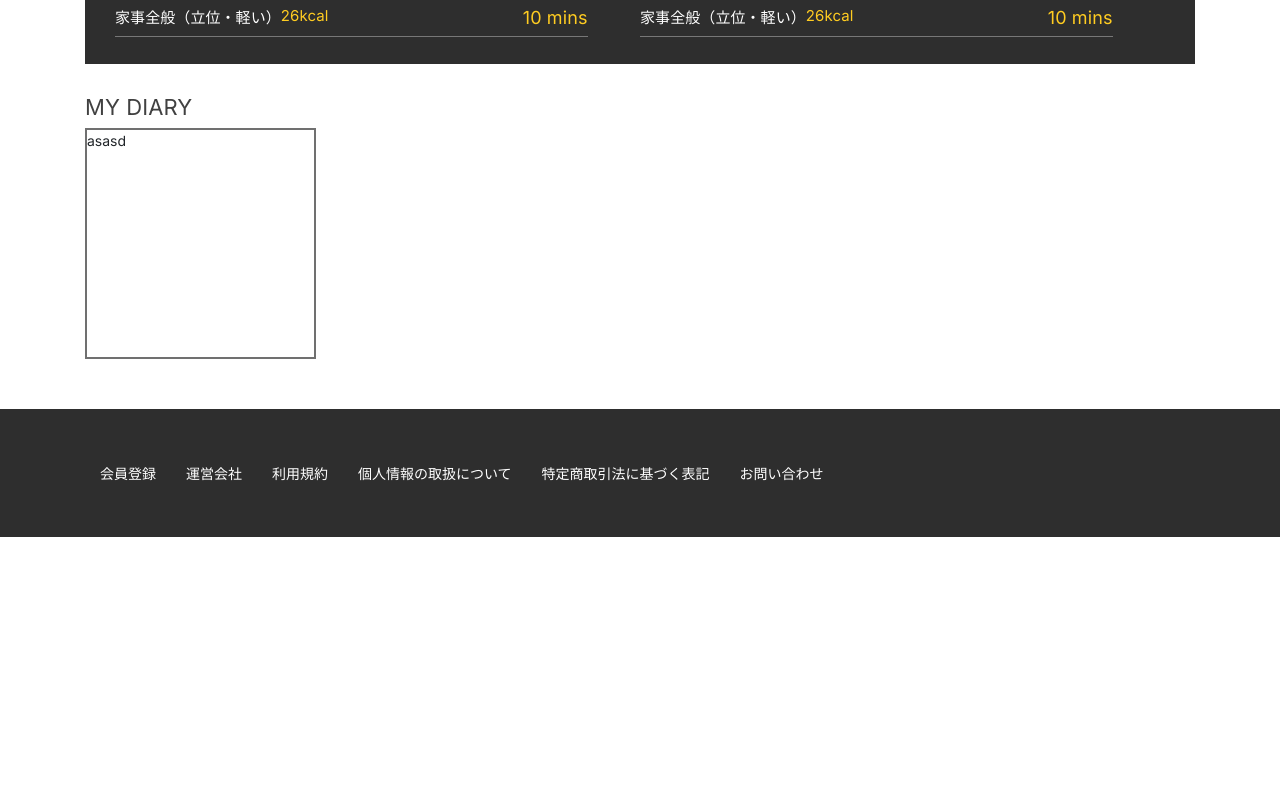
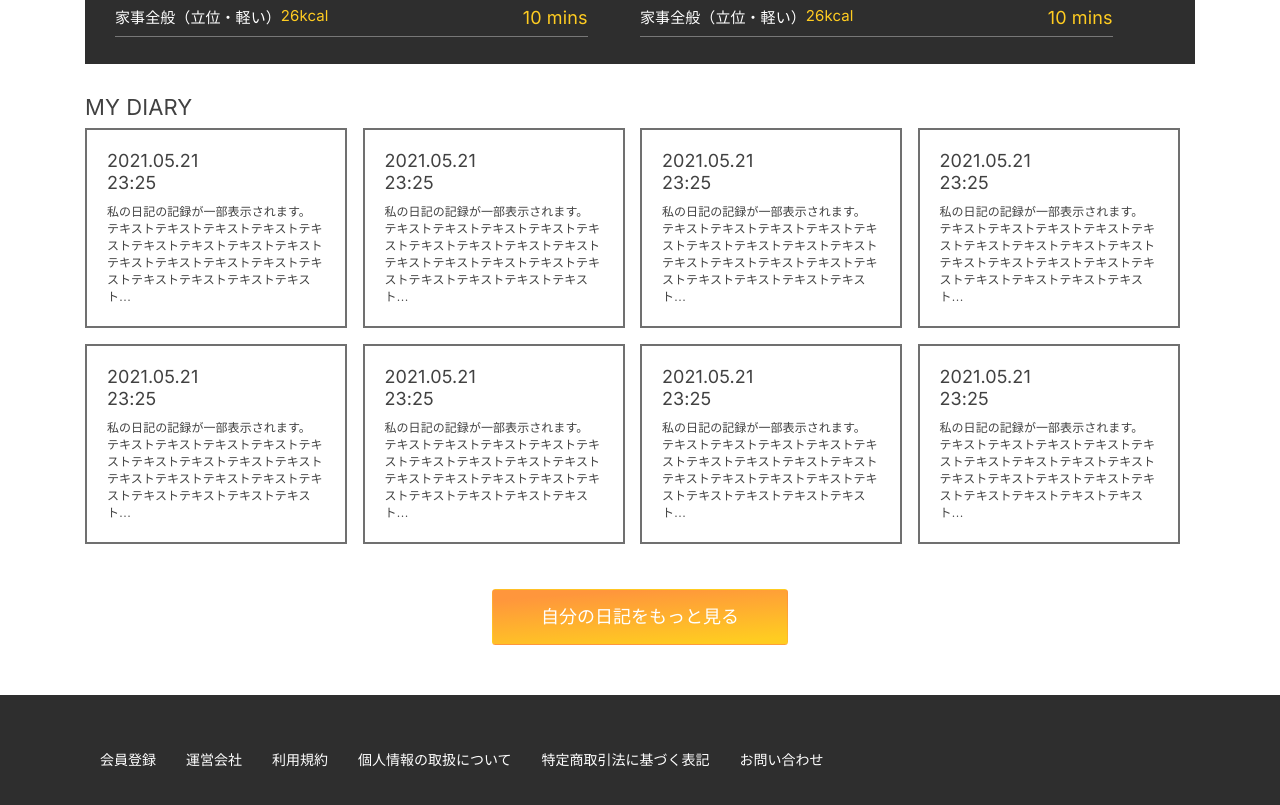
Before and after one commit to honghaijs6/healthy, a Next.js app: page / in a window 1280 px wide. Shown: the part 2200-3005 px from the top of the page. Before the commit the page ends 2737 px from the top, so only its background shows below. Built offline with nearby package versions, Linux system fonts and the light colour scheme.

Commit message:
completely finished My record page

```diff
--- a/pages/home/SectionRecordLabel.tsx
+++ b/pages/home/SectionRecordLabel.tsx
@@ -72,9 +72,24 @@ const SectionRecordLabel = () => {
                 <div className="my-record-diary">
                     <h3>My Diary</h3>
                     <div className="content">
-                        <div className="diary">
-                            asasd
-                        </div>
+                        {
+                            Array.from(Array(8)).map((_, index) => {
+                                return (
+                                    <div key={index} className="diary">
+                                        <h4>2021.05.21</h4>
+                                        <span>23:25</span>
+                                        <div className="text">
+                                            私の日記の記録が一部表示されます。
+                                            テキストテキストテキストテキストテキストテキストテキストテキストテキストテキストテキストテキストテキストテキストテキストテキストテキストテキスト…
+                                        </div>
+
+                                    </div>
+                                )
+                            })
+                        }
+                    </div>
+                    <div style={{ textAlign:'center',marginTop:30}}>
+                        <button className="btn my-btn btn-load-more" >自分の日記をもっと見る</button>
                     </div>
                 </div>
 
--- a/styles/myDiary.css
+++ b/styles/myDiary.css
@@ -26,12 +26,51 @@
     color: #414141;
 }
 
-.my-record-diary > .content{
+.my-record-diary > .content {
     display: flex;
     flex-wrap: wrap;
+    justify-content: space-around;
 }
 
-.my-record-diary > .content .diary{
-    width: 231px; height: 231px;
-    border: 2px solid #707070
+.my-record-diary > .content .diary {
+    width: 262px;
+
+    border: 2px solid #707070;
+    margin-right: 15.5px;
+    margin-bottom: 15.5px;
+    padding: 20px;
 }
+.my-record-diary > .content .diary:hover{
+    border: 2px solid var(--organge-light);
+}
+
+.my-record-diary > .content .diary > h4,
+.my-record-diary > .content .diary > span {
+    margin: 0px;
+    padding: 0px;
+    font-family: 'Inter';
+    font-style: normal;
+    font-weight: 400;
+    font-size: 18px;
+    line-height: 22px;
+    /* or 122% */
+
+    letter-spacing: 0.09px;
+
+    color: #414141;
+}
+
+.my-record-diary > .content .diary > .text {
+    margin-top: 10px;
+
+    font-family: 'Hiragino Kaku Gothic Pro';
+    font-style: normal;
+    font-weight: 300;
+    font-size: 12px;
+    line-height: 17px;
+    /* or 142% */
+
+    letter-spacing: 0.06px;
+
+    color: #414141;
+}
```
